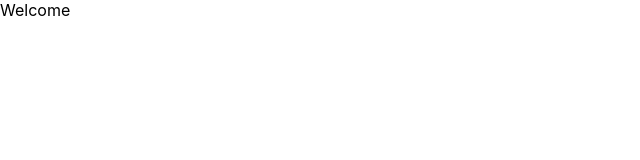
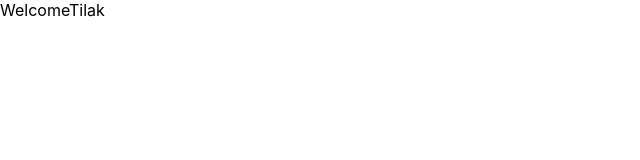
Before and after one commit to mrbpurnachandra/movie, a React (Vite) app: page / in a window 1280 px wide. Shown: the top 160 px of the page, without its empty margins (0-640 px from the left). Built offline with nearby package versions, Linux system fonts and the light colour scheme.

Commit message:
Update App.jsx

```diff
--- a/src/App.jsx
+++ b/src/App.jsx
@@ -1,5 +1,5 @@
 function App() {
-    return <div>Welcome</div>
+    return <div>Welcome<span>Tilak</span></div>
 }
 
 export default App
```
